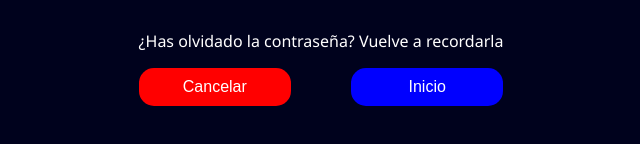
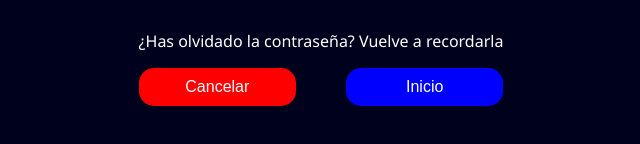
Before and after one commit to Balsero300/ProyectoTardus, a React (Vite) app: page /secion in a window 1280 px wide. Shown: the part 428-572 px from the top of the page, without its empty margins (319-959 px from the left). Built offline with nearby package versions, Linux system fonts and the light colour scheme.

Commit message:
Cambios de fuente y modificaciones css

```diff
--- a/src/Componentes/Inicio_S.css
+++ b/src/Componentes/Inicio_S.css
@@ -25,7 +25,7 @@
 .buttons-container {
     display: flex;
     justify-content: center;
-    gap: 60px; /* Espacio entre los botones */
+    gap: 50px;
 }
 
 .Cancelar,
```
